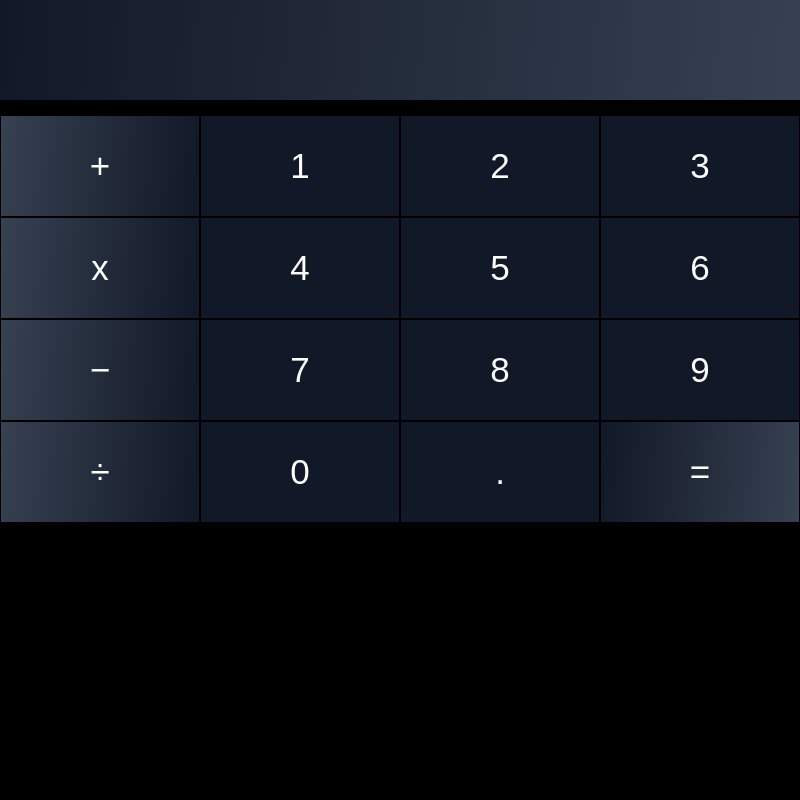
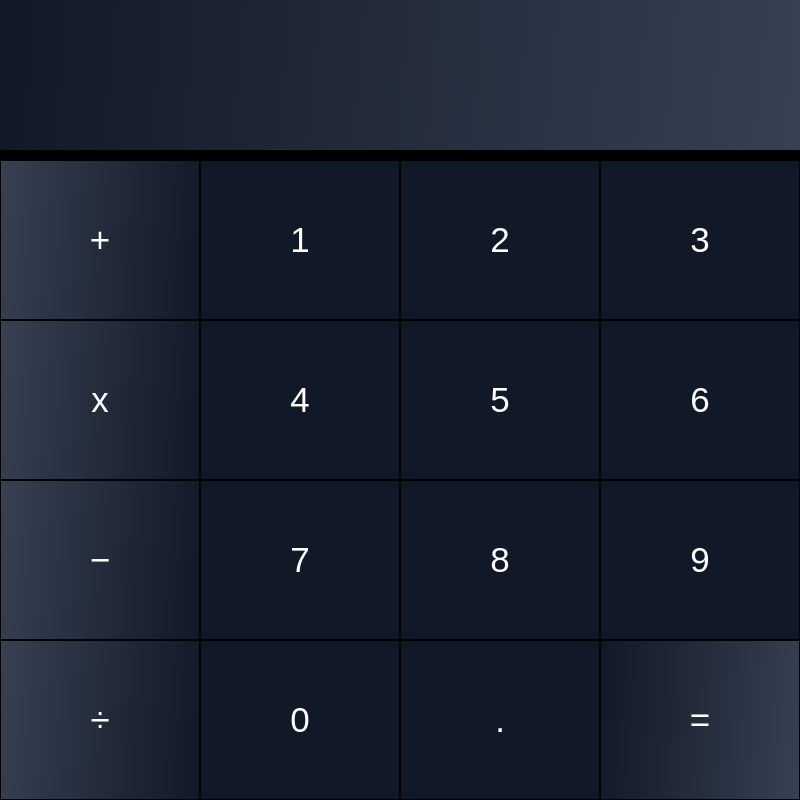
Before and after one commit to tothepointcode/crispy-chainsaw, an Electron app: page index.html in a window 800 px wide. Drawn offline with Linux system fonts and the light colour scheme.

Commit message:
feat: :construction: Converted the input field to a flex element as well
Did so by altering index.css, index.html and renderer.

```diff
--- a/index.html
+++ b/index.html
@@ -16,8 +16,10 @@
     <title>Electron Calculator App</title>
   </head>
   <body>
-    <input id="field" type="text" />
-    <div class="keys">
+    <div class="components">
+      <div class="row">
+        <input id="field" type="text" />
+      </div>
       <div class="row">
         <button class="op">+</button>
         <button>1</button>
--- a/renderer.js
+++ b/renderer.js
@@ -15,7 +15,7 @@ let fieldValue = ``;
 const field = document.querySelector("input#field");
 field.value = fieldValue;
 
-let buttons = document.querySelectorAll(".keys button");
+let buttons = document.querySelectorAll(".components button");
 
 buttons.forEach((button) =>
   button.addEventListener("click", (event) => {
--- a/style/index.css
+++ b/style/index.css
@@ -15,33 +15,32 @@ body {
 }
 
 body #field {
-  width: 100%;
-  height: 100px;
   font-size: 50px;
   text-align: center;
   color: var(--white);
   border: 0px;
   outline: 0px;
   background: linear-gradient(95deg, var(--gray1), var(--gray3));
+  margin-bottom: 10px;
+  flex: 1;
 }
 
-body .keys {
+body .components {
   background-color: var(--black);
-  height: calc(100vh - 100px);
-  margin: 0 auto;
+  height: 100vh;
   text-align: center;
-  padding-top: 15px;
-  /* display: flex; */
+  display: flex;
+  flex-direction: column;
 }
 
-body .keys .row {
+body .components .row {
   display: flex;
+  flex: 1;
 }
 
-body .keys .row button {
+body .components .row button {
   flex: 1;
   font-size: 35px;
-  height: 100px;
   background-color: var(--gray1);
   color: var(--white);
   margin: 1px;
@@ -51,16 +50,16 @@ body .keys .row button {
   transition: all 0.3s ease-in-out;
 }
 
-body .keys .row button.op {
+body .components .row button.op {
   background: linear-gradient(95deg, var(--gray3), var(--gray1));
 }
 
-body .keys .row button.eq {
+body .components .row button.eq {
   background: linear-gradient(95deg, var(--gray1), var(--gray3));
 }
 
 /* events */
-body .keys .row button:hover {
+body .components .row button:hover {
   font-size: 65px;
   background-color: var(--gray2);
   color: var(--white);
@@ -71,3 +70,5 @@ body #field:focus {
   outline: 3px solid var(--gray2);
   background: linear-gradient(95deg, var(--gray1), var(--gray1));
 }
+
+/* Responsiveness */
```
